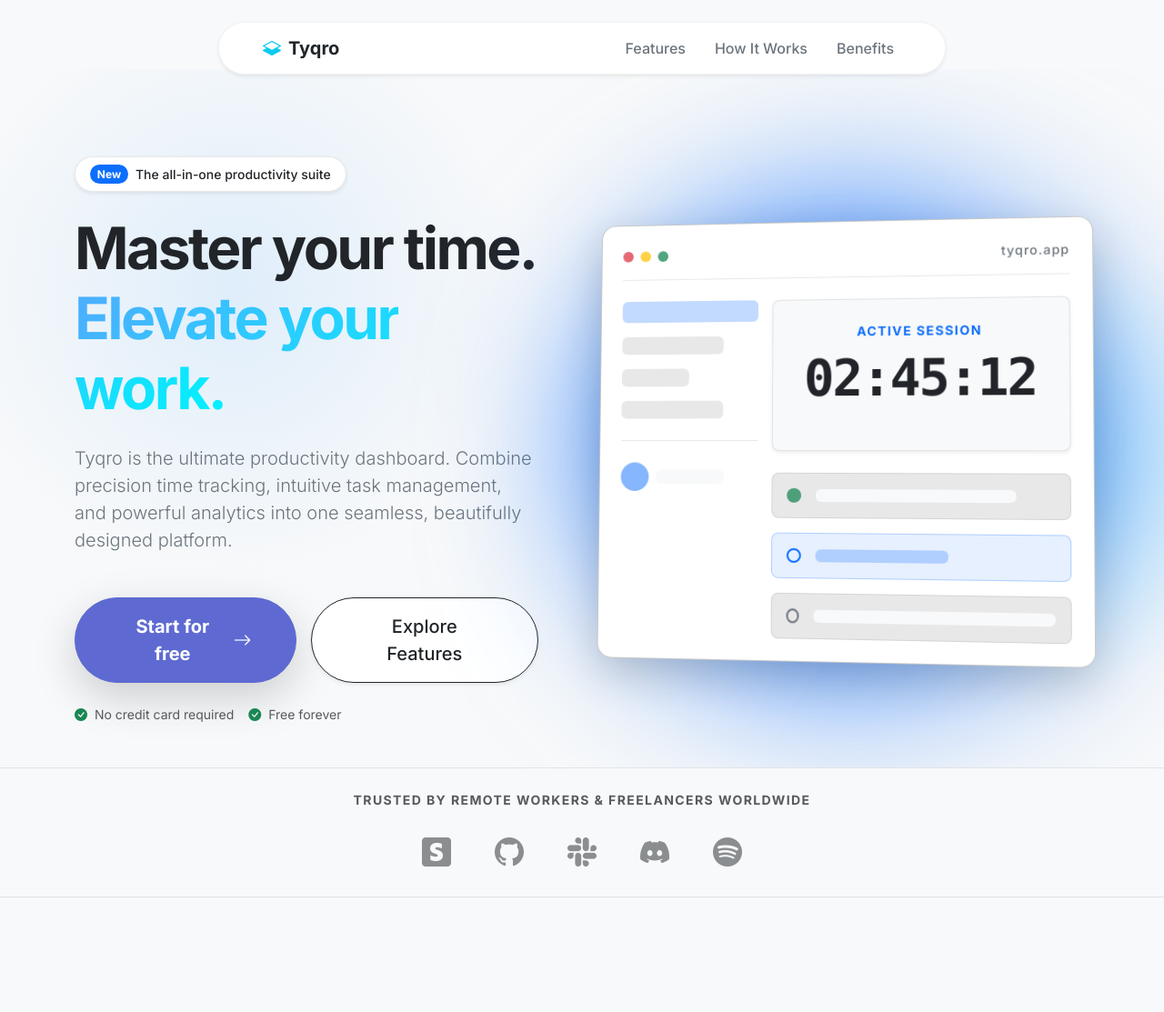
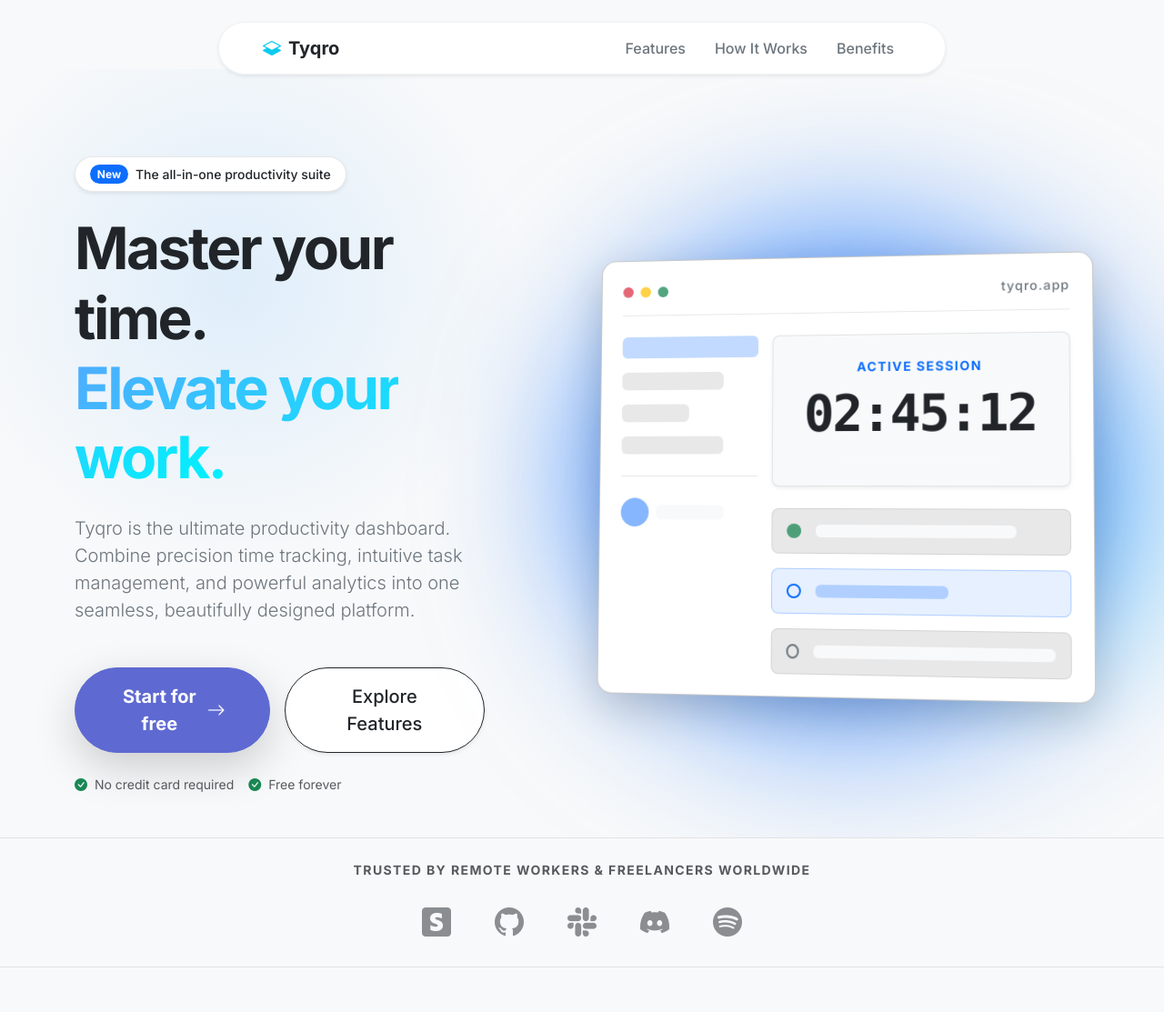
Before and after one commit to SUMAN1040/Tyqro, a Django app: page / in a window 1280 px wide. Shown: the top 1113 px of the page at 91% size. Run offline with Django 5.2, Linux system fonts and the light colour scheme; some libraries are stand-ins or nearby versions.

Commit message:
style: adjust landing page hero layout grid columns and offset

```diff
--- a/templates/landing.html
+++ b/templates/landing.html
@@ -47,7 +47,7 @@
         <div class="container position-relative z-1 pt-4 pt-lg-5">
             <div class="row align-items-center mb-5">
                 <!-- Hero Text -->
-                <div class="col-lg-6 mb-5 mb-lg-0 pe-lg-5">
+                <div class="col-lg-5 mb-5 mb-lg-0">
                     <div class="d-inline-flex align-items-center gap-2 px-3 py-2 rounded-pill mb-4 border border-dark border-opacity-10 bg-white shadow-sm" style="backdrop-filter: blur(10px);">
                         <span class="badge bg-primary rounded-pill">New</span>
                         <span class="small text-dark fw-medium">The all-in-one productivity suite</span>
@@ -77,7 +77,7 @@
                 </div>
 
                 <!-- CSS Only Hero Mockup -->
-                <div class="col-lg-6">
+                <div class="col-lg-6 offset-lg-1">
                     <div class="position-relative hero-image-container" style="transform: perspective(1000px) rotateY(-5deg) rotateX(2deg); transition: transform 0.5s ease;">
                         <div class="position-absolute top-50 start-50 translate-middle w-100 h-100 bg-primary opacity-20 rounded-circle blur-3xl" style="filter: blur(100px); z-index: -1;"></div>
 
```
